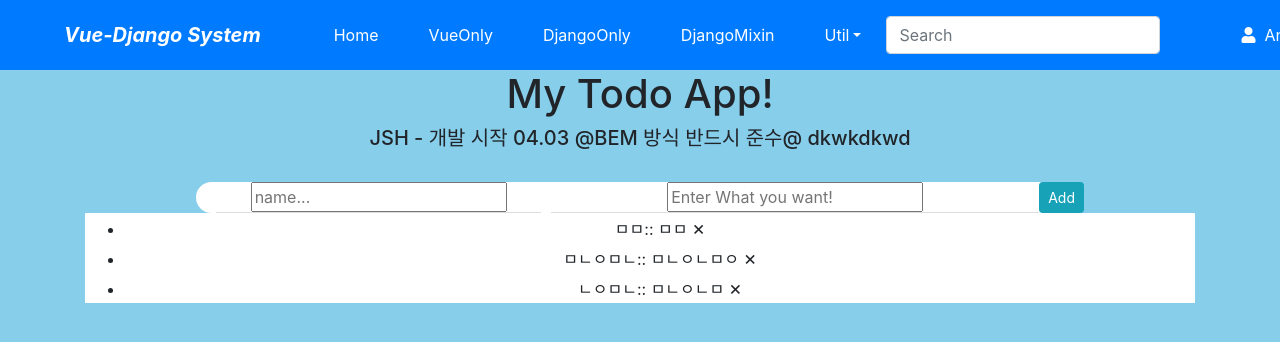
After one commit to JSH-data/Django-Vue, a Django app: page /Todo_app/mixin/ in a window 1280 px wide. The commit adds this page. Shown: the top 342 px of the page. Run offline with Django 3.2, Linux system fonts and the light colour scheme; data comes from the database, SQL or seed files in the repository; both versions use the stored data as it was after the commit.

Commit message:
Django Tutorial Finish

```diff
--- a/Todo/urls.py
+++ b/Todo/urls.py
@@ -15,9 +15,11 @@ Including another URLconf
 """
 from django.contrib import admin
 from django.urls import path, include
+from .views import HomeView
+
 
 urlpatterns = [
     path('admin/', admin.site.urls),
-
+    path('', HomeView.as_view(), name='home'),
     path('Todo_app/', include('Todo_app.urls')),
 ]
--- /dev/null
+++ b/Todo/views.py
@@ -0,0 +1,4 @@
+from django.views.generic import TemplateView
+
+class HomeView(TemplateView):
+    template_name = "home.html"
--- /dev/null
+++ b/Todo_app/templates/Todo_app/todo_mixin.html
@@ -0,0 +1,123 @@
+{% extends 'base.html' %}
+
+{% block title %} todo_form_list.html {% endblock %}
+{% block extra-style %}
+
+    <style>
+        .inputBox {
+            background-color: white;
+            display: flex;
+            border-radius: 30px;
+            justify-content: center;
+            margin:auto;
+            width: 80%;
+            height: 50%;
+        }
+
+        .inputBox__name {
+            border-style:none;
+            border-bottom:1px solid #ddd;
+            width: 40%;
+            margin-left: 20px;
+        }
+
+        .inputBox__todo {
+            border-style:none;
+            border-bottom:1px solid #ddd;
+            width: 60%;
+            margin-left: 10px;
+        }
+
+        .inputBox__add {
+            border-style:none;
+            border-bottom:1px solid #ddd;
+            margin-right : 20px;
+            width: 200px;
+        }
+
+        .todoList {
+            background-color: white;
+        }
+
+        .removeBtn {
+            margin-left: auto;
+            font-size: 20px;;
+        }
+
+        .removeBtn:hover {
+            color: red;
+        }
+
+        .modal-footer a {
+            color: white;
+        }
+
+        body {
+            padding-top: 70px;
+            background-color: skyblue;
+            text-align: center;
+        };
+</style>
+{% endblock  %}
+{% block content %}
+<div id='app'>
+    <h1>My Todo App!</h1>
+
+    <h5>JSH - 개발 시작 04.03 @BEM 방식 반드시 준수@ dkwkdkwd</h5>
+    <br>
+
+    <form class="inputBox" method = 'post', action="."> {% csrf_token %}
+        <div class="inputBox__name">
+            <input type="text" placeholder ="name..." name='name'>  <!--아래있는 변수와 input tag를 바인딩 해줍니다 이런 방식의 바인딩을 한다면 아래 Vue 파트와 양방향으로 정보를 주고 받을 수 있습니다.-->
+        </div>
+        <div class="inputBox__todo">
+            <input type="text" required placeholder="Enter What you want!" name="todo" > <!--name은 장고의 model의 컬럼명과 동일해야합니다. -->
+        </div>
+        <button type='submit' class="btn btn-info btn-sm">Add</button>
+    </form>
+    <ul class="todoList">
+        {% for todo in object_list %}
+            <li>
+                <span>{{ todo.name }}:: {{ todo.todo }}</span>
+                <span class="removeBtn" data-toggle="modal" data-target = #myModal
+                    data-id = "{{todo.id}}" data-todo = "{{todo.todo}}" data-name = "{{todo.name}}">&#x00D7</a></span>
+            </li>
+        {% endfor %}
+    </ul>
+     <!-- Modal -->
+    <div class="modal" id="myModal" tabindex="-1" role="dialog">
+        <div class="modal-dialog" role="document">
+            <div class="modal-content">
+                <div class="modal-header">
+                    <h5 class="modal-title" id="exampleModalLabel">Are you sure to delete ?</h5>
+                </div>
+                <div class="modal-body">
+                    body-text
+                </div>
+                <div class="modal-footer">
+                    <button type="button" class="btn btn-secondary btn-sm" data-dismiss="modal">Cancel</button>
+                    <button type="button" class="btn btn-danger btn-sm">
+                        <a href="">Delete</a></button>
+                </div>
+            </div>
+        </div>
+    </div>
+
+</div>
+
+{% endblock  %}
+
+{% block extra-script %}
+<script>
+$('#myModal').on('show.bs.modal', function (event) {
+    var button = $(event.relatedTarget)
+    var id = button.data('id')
+    var name = button.data('name')
+    var todo = button.data('todo')
+
+    var modal = $(this)
+    modal.find('.modal-body').text(name + '::: ' + todo)
+    modal.find('.modal-footer a').attr('href', '/todo/' + id + '/delete2/')
+})
+</script>
+{% endblock %}
--- a/Todo_app/urls.py
+++ b/Todo_app/urls.py
@@ -8,4 +8,6 @@ urlpatterns = [
     path('create/', views.TodoCV.as_view(), name='create'),
     path('list/', views.TodoLV.as_view(), name='list'),
     path('<int:pk>/delete/', views.TodoDelV.as_view(), name='delete'), # <int:pk> path converter는 숫자를 인자로 받아서 view에 넘겨줍니다.
+    path('mixin/', views.TodoMOMCV.as_view(), name='mixin'),
+    path('<int:pk>/delete2/', views.TodoDelv2.as_view(), name='delete2')
 ]
--- a/Todo_app/views.py
+++ b/Todo_app/views.py
@@ -1,7 +1,21 @@
 from django.views.generic import TemplateView, CreateView, ListView, DeleteView
+from django.views.generic.list import MultipleObjectMixin
 from Todo_app.models import Todo
 from django.urls import reverse_lazy
 
+class TodoMOMCV(MultipleObjectMixin, CreateView):
+    model = Todo
+    fields = '__all__'
+    template_name = 'Todo_app/todo_mixin.html'
+    success_url = reverse_lazy('Todo_app:mixin')
+
+    def get(self, request, *args, **kwargs):
+        self.object_list = self.get_queryset()
+        return super().get(request, *args, **kwargs)
+
+    def post(self, request, *args, **kwargs):
+        self.object_list = self.get_queryset()
+        return super().post(request, *args, **kwargs)
 
 class TodoVueOnlyTV(TemplateView) :
     template_name = 'Todo_app/todo_vue_only.html'
@@ -13,10 +27,18 @@ class TodoCV(CreateView) :
     success_url = reverse_lazy('Todo_app:list')
 
 class TodoLV(ListView) :
-    model = Todo
+    model = Todo # 리스트 뷰를 사용함으로서 Todo라는 데이터베이스의 자료를 자동으로 템플릿에게 넘겨주게 됩니다.
     template_name = 'Todo_app/todo_list.html'
 
 class TodoDelV(DeleteView) :
     model = Todo
     template_name = 'Todo_app/todo_confirm_delete.html'
     success_url = reverse_lazy('Todo_app:list')
+
+class TodoDelv2(DeleteView) :
+    model = Todo
+    # template_name = 'Todo_app/todo_confirm_delete.html'
+    success_url = reverse_lazy('Todo_app:mixin')
+
+    def get(self, request, *args, **kwargs) :
+        return self.delete(request, *args, **kwargs)
--- /dev/null
+++ b/templates/base.html
@@ -0,0 +1,77 @@
+{% load static %}
+
+<!DOCTYPE html>
+<html lang="ko">
+<head>
+    <meta charset="UTF-8">
+    <meta http-equiv="X-UA-Compatible" content="IE=edge">
+    <meta name="viewport" content="width=device-width, initial-scale=1.0">
+    <link rel="stylesheet" href="https://cdn.jsdelivr.net/npm/bootstrap@4.6.0/dist/css/bootstrap.min.css" integrity="sha384-B0vP5xmATw1+K9KRQjQERJvTumQW0nPEzvF6L/Z6nronJ3oUOFUFpCjEUQouq2+l" crossorigin="anonymous">
+    <link rel="stylesheet" href="https://use.fontawesome.com/releases/v5.7.2/css/all.css">
+    <link rel="shortcut icon" href="{% static 'img/favicon.ico' %}">
+    <title>{% block title %}home.html{% endblock %}</title>
+
+    {% block extra-style %} {% endblock %}
+</head>
+
+<body>
+
+    <nav class="navbar navbar-expand-sm navbar-dark bg-primary fixed-top">
+
+        <span class="navbar-brand mx-5 mb-0 font-weight-bold font-italic">Vue-Django System</span>
+
+        <button class="navbar-toggler" type="button" data-toggle="collapse" data-target="#navbarNav">
+            <span class="navbar-toggler-icon"></span>
+        </button>
+
+        <div class="collapse navbar-collapse" id="navbarNav">
+            <ul class="navbar-nav mr-auto">
+                <li class="nav-item mx-1 btn btn-primary">
+                    <a class="nav-link text-white" href="{% url 'home' %}">Home</a></li>
+                <li class="nav-item mx-1 btn btn-primary">
+                    <a class="nav-link text-white" href="{% url 'Todo_app:vonly' %}">VueOnly</a></li>
+                <li class="nav-item mx-1 btn btn-primary">
+                    <a class="nav-link text-white" href="{% url 'Todo_app:create' %}">DjangoOnly</a></li>
+                <li class="nav-item mx-1 btn btn-primary">
+                    <a class="nav-link text-white" href="{% url 'Todo_app:mixin' %}">DjangoMixin</a></li>
+                <li class="nav-item dropdown mx-1 btn btn-primary">
+                    <a class="nav-link dropdown-toggle text-white" href="#" data-toggle="dropdown">Util</a>
+                    <div class="dropdown-menu">
+                        <a class="dropdown-item" href="{% url 'admin:index' %}">Admin</a>
+                        <div class="dropdown-divider"></div>
+                    </div>
+                </li>
+            </ul>
+
+            <form class="form-inline my-2">
+                <input class="form-control mr-sm-2" type="search" placeholder="Search">
+            </form>
+
+            <ul class="navbar-nav ml-5 mr-5">
+                <li class="nav-item dropdown mx-1 btn btn-primary">
+                    <a class="nav-link dropdown-toggle text-white" href="#" data-toggle="dropdown">
+                        <i class="fas fa-user"></i>&nbsp; Anonymous &nbsp;</a>
+                    <div class="dropdown-menu">
+                        <a class="dropdown-item" href="{% url 'home' %}">Login</a>
+                        <a class="dropdown-item" href="{% url 'home' %}">Register</a>
+                    </div>
+                </li>
+            </ul>
+
+        </div>
+    </nav>
+
+    <div class="container">
+        {% block content %} {% endblock %}
+    </div>
+
+    {% block footer %}{% endblock %}
+
+    <script src="https://code.jquery.com/jquery-3.5.1.slim.min.js" integrity="sha384-DfXdz2htPH0lsSSs5nCTpuj/zy4C+OGpamoFVy38MVBnE+IbbVYUew+OrCXaRkfj" crossorigin="anonymous"></script>
+    <script src="https://cdn.jsdelivr.net/npm/popper.js@1.16.1/dist/umd/popper.min.js" integrity="sha384-9/reFTGAW83EW2RDu2S0VKaIzap3H66lZH81PoYlFhbGU+6BZp6G7niu735Sk7lN" crossorigin="anonymous"></script>
+    <script src="https://cdn.jsdelivr.net/npm/bootstrap@4.6.0/dist/js/bootstrap.min.js" integrity="sha384-+YQ4JLhjyBLPDQt//I+STsc9iw4uQqACwlvpslubQzn4u2UU2UFM80nGisd026JF" crossorigin="anonymous"></script>
+
+    {% block extra-script %}{% endblock %}
+</body>
+
+</html>
```
Also changed, not shown: Todo_app/templates/Todo_app/todo_confirm_delete.html (+12 -14 lines), Todo_app/templates/Todo_app/todo_form.html (+13 -14 lines), Todo_app/templates/Todo_app/todo_list.html (+12 -12 lines), Todo_app/templates/Todo_app/todo_vue_only.html (+13 -12 lines), templates/home.html (added, +30 -0 lines), db.sqlite3, static/img/favicon.ico (added), static/img/lion.jpg (added).
